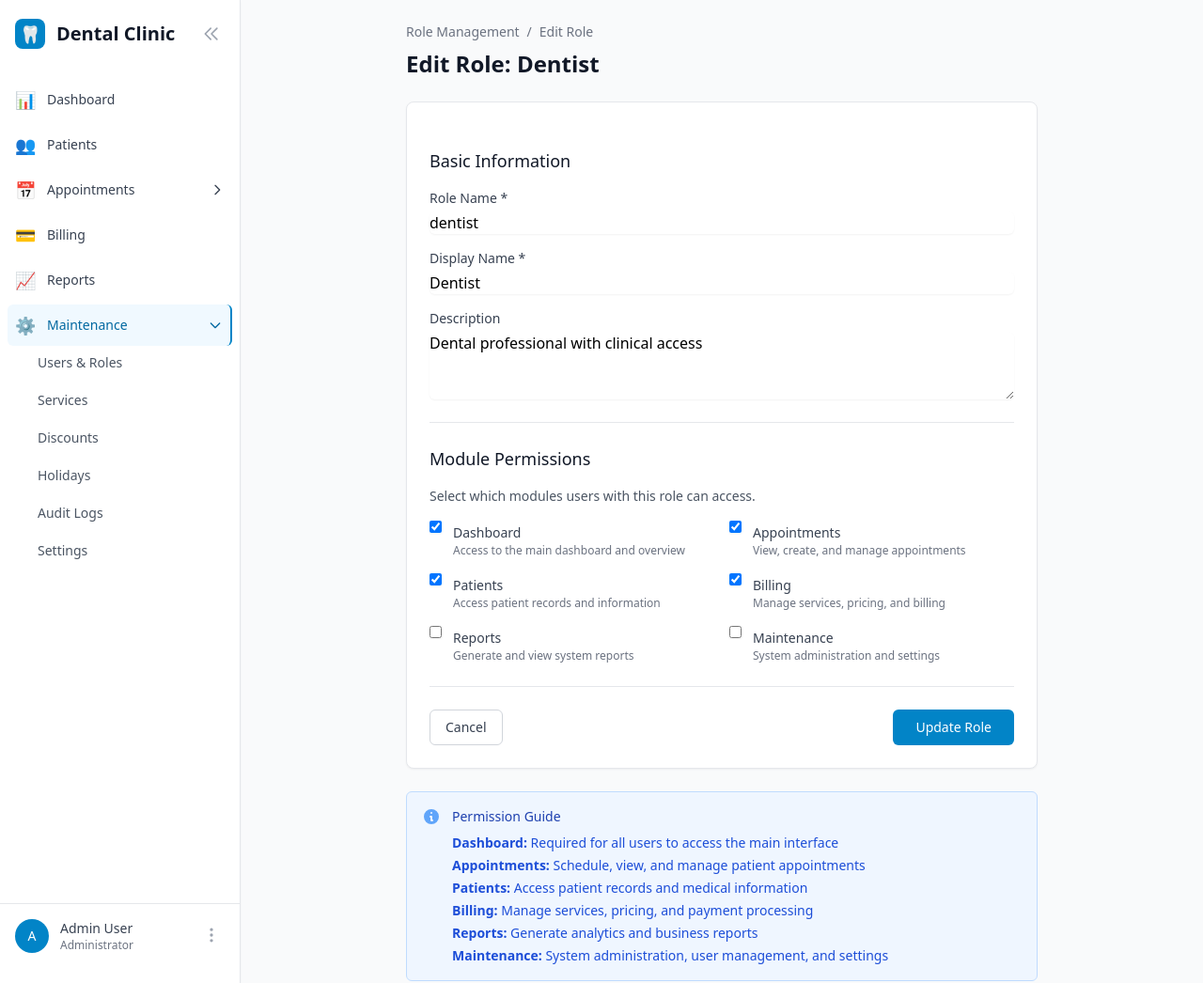
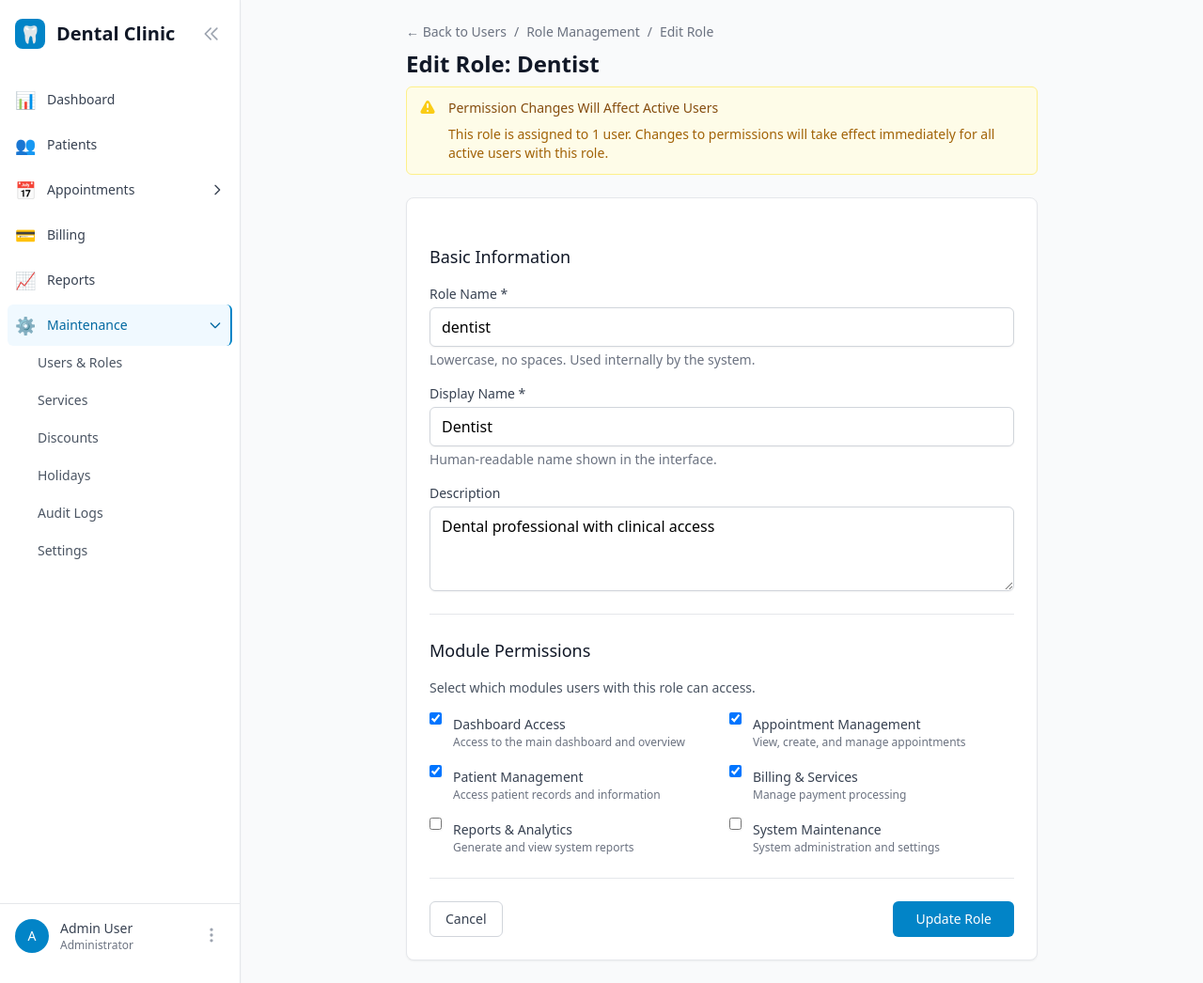
Before and after one commit to Aerzsu/dental-clinic, a Django app: page /users/roles/2/edit/ in a window 1280 px wide. Shown: the whole page at 94% size. Run offline with Django 4.2, Linux system fonts and the light colour scheme; a user stored in the database is signed in; data comes from the database, SQL or seed files in the repository; both versions use the stored data as it was after the commit; some libraries are stand-ins or nearby versions.

Commit message:
backup copy 8-10-2025 4PM -fixed a few maintenance module issues

```diff
--- a/appointments/forms.py
+++ b/appointments/forms.py
@@ -1,3 +1,4 @@
+#appointments/forms.py
 from django import forms
 from django.core.exceptions import ValidationError
 from django.utils import timezone
--- a/appointments/urls.py
+++ b/appointments/urls.py
@@ -1,3 +1,4 @@
+#appointments/urls.py
 from django.urls import path
 from . import views
 
--- a/appointments/views.py
+++ b/appointments/views.py
@@ -1,3 +1,4 @@
+#appointments/views.py
 from django.shortcuts import render, get_object_or_404, redirect
 from django.contrib.auth.mixins import LoginRequiredMixin
 from django.contrib.auth.decorators import login_required
--- a/templates/base.html
+++ b/templates/base.html
@@ -6,8 +6,6 @@
     <title>{% block title %}Dental Clinic Management System{% endblock %}</title>
     <script src="https://cdn.tailwindcss.com"></script>
     <script src="https://unpkg.com/alpinejs@3.x.x/dist/cdn.min.js" defer></script>
-    <script defer src="https://cdn.jsdelivr.net/npm/@alpinejs/collapse@3.x.x/dist/cdn.min.js"></script>
-    <script defer src="https://cdn.jsdelivr.net/npm/alpinejs@3.x.x/dist/cdn.min.js"></script>
     <script>
         tailwind.config = {
             theme: {
--- a/templates/users/role_form.html
+++ b/templates/users/role_form.html
@@ -7,9 +7,11 @@
 
 {% block content %}
 <div class="max-w-2xl mx-auto">
-    <!-- Header -->
+    <!-- Header with Back Navigation -->
     <div class="mb-6">
         <div class="flex items-center space-x-2 text-sm text-gray-500 mb-2">
+            <a href="{% url 'users:user_list' %}" class="hover:text-gray-700">← Back to Users</a>
+            <span>/</span>
             <a href="{% url 'users:role_list' %}" class="hover:text-gray-700">Role Management</a>
             <span>/</span>
             <span>{% if role.pk %}Edit Role{% else %}Add New Role{% endif %}</span>
@@ -17,15 +19,40 @@
         <h1 class="text-2xl font-bold text-gray-900">
             {% if role.pk %}
                 Edit Role: {{ role.display_name }}
+                {% if role.is_protected %}
+                    <span class="inline-flex items-center px-3 py-0.5 rounded-full text-sm font-medium bg-red-100 text-red-800 ml-3">
+                        🔒 Protected
+                    </span>
+                {% endif %}
             {% else %}
                 Add New Role
             {% endif %}
         </h1>
+
+        {% if role.pk and role.user_set.filter.count > 0 %}
+            <div class="mt-2 p-3 bg-yellow-50 border border-yellow-200 rounded-md">
+                <div class="flex">
+                    <div class="flex-shrink-0">
+                        <svg class="h-5 w-5 text-yellow-400" viewBox="0 0 20 20" fill="currentColor">
+                            <path fill-rule="evenodd" d="M8.257 3.099c.765-1.36 2.722-1.36 3.486 0l5.58 9.92c.75 1.334-.213 2.98-1.742 2.98H4.42c-1.53 0-2.493-1.646-1.743-2.98l5.58-9.92zM11 13a1 1 0 11-2 0 1 1 0 012 0zm-1-8a1 1 0 00-1 1v3a1 1 0 002 0V6a1 1 0 00-1-1z" clip-rule="evenodd" />
+                        </svg>
+                    </div>
+                    <div class="ml-3">
+                        <h3 class="text-sm font-medium text-yellow-800">
+                            Permission Changes Will Affect Active Users
+                        </h3>
+                        <div class="mt-2 text-sm text-yellow-700">
+                            <p>This role is assigned to {{ role.user_set.filter.count }} user{{ role.user_set.filter.count|pluralize }}. Changes to permissions will take effect immediately for all active users with this role.</p>
+                        </div>
+                    </div>
+                </div>
+            </div>
+        {% endif %}
     </div>
 
     <!-- Form -->
     <div class="bg-white rounded-lg shadow-sm border">
-        <form method="post" class="p-6 space-y-6">
+        <form method="post" class="p-6 space-y-6" onsubmit="return confirmChanges()">
             {% csrf_token %}
 
             <!-- Basic Information -->
@@ -92,7 +119,7 @@
                                     {% elif field.name == "perm_patients" %}
                                         Access patient records and information
                                     {% elif field.name == "perm_billing" %}
-                                        Manage services, pricing, and billing
+                                        Manage payment processing
                                     {% elif field.name == "perm_reports" %}
                                         Generate and view system reports
                                     {% elif field.name == "perm_maintenance" %}
@@ -150,26 +177,16 @@
         </form>
     </div>
 
-    <!-- Permission Guide -->
-    <div class="mt-6 bg-blue-50 border border-blue-200 rounded-md p-4">
-        <div class="flex">
-            <div class="flex-shrink-0">
-                <svg class="h-5 w-5 text-blue-400" viewBox="0 0 20 20" fill="currentColor">
-                    <path fill-rule="evenodd" d="M18 10a8 8 0 11-16 0 8 8 0 0116 0zm-7-4a1 1 0 11-2 0 1 1 0 012 0zM9 9a1 1 0 000 2v3a1 1 0 001 1h1a1 1 0 100-2v-3a1 1 0 00-1-1H9z" clip-rule="evenodd" />
-                </svg>
-            </div>
-            <div class="ml-3">
-                <h3 class="text-sm font-medium text-blue-800">Permission Guide</h3>
-                <div class="mt-2 text-sm text-blue-700 space-y-1">
-                    <p><strong>Dashboard:</strong> Required for all users to access the main interface</p>
-                    <p><strong>Appointments:</strong> Schedule, view, and manage patient appointments</p>
-                    <p><strong>Patients:</strong> Access patient records and medical information</p>
-                    <p><strong>Billing:</strong> Manage services, pricing, and payment processing</p>
-                    <p><strong>Reports:</strong> Generate analytics and business reports</p>
-                    <p><strong>Maintenance:</strong> System administration, user management, and settings</p>
-                </div>
-            </div>
-        </div>
-    </div>
 </div>
+
+<script>
+function confirmChanges() {
+    {% if role.pk and role.user_set.filter.count > 0 %}
+        const userCount = {{ role.user_set.filter.count }};
+        const message = `Are you sure you want to update this role? This will immediately affect ${userCount} user${userCount !== 1 ? 's' : ''} with this role.`;
+        return confirm(message);
+    {% endif %}
+    return true;
+}
+</script>
 {% endblock %}
--- a/users/forms.py
+++ b/users/forms.py
@@ -73,6 +73,7 @@ class UserForm(forms.ModelForm):
 
     def __init__(self, *args, **kwargs):
         self.is_update = kwargs.pop('is_update', False)
+        self.request_user = kwargs.pop('request_user', None)  # Pass current user from view
         super().__init__(*args, **kwargs)
 
         # Make password required for new users
@@ -80,6 +81,35 @@ class UserForm(forms.ModelForm):
             self.fields['password1'].required = True
             self.fields['password2'].required = True
             self.fields['password1'].help_text = "Password must be at least 8 characters long."
+
+        # Filter out archived roles from the dropdown
+        self.fields['role'].queryset = Role.objects.filter(is_archived=False).order_by('display_name')
+
+        # Protect admin users from changing their own role and is_active status
+        # Only apply protection if this is the last admin in the system
+        if (self.is_update and self.instance and self.request_user and
+            self.instance == self.request_user and
+            self.request_user.role and self.request_user.role.name == 'admin'):
+
+            # Check if this is the last admin
+            admin_count = User.objects.filter(
+                role__name='admin',
+                is_active=True
+            ).exclude(pk=self.instance.pk).count()
+
+            if admin_count == 0:  # This is the last admin
+                self.fields['role'].disabled = True
+                self.fields['is_active'].disabled = True
+
+        # Restrict is_active_dentist to only admin and dentist roles
+        if self.instance and self.instance.pk:  # Editing existing user
+            if self.instance.role and self.instance.role.name not in ['admin', 'dentist']:
+                self.fields['is_active_dentist'].disabled = True
+                self.fields['is_active_dentist'].help_text = "Only Admin and Dentist roles can accept appointments."
+        else:  # Creating new user - we'll handle this with JavaScript
+            self.fields['is_active_dentist'].widget.attrs.update({
+                'data-restricted-roles': 'admin,dentist'
+            })
 
     def clean(self):
         cleaned_data = super().clean()
@@ -164,9 +194,17 @@ class RoleForm(forms.ModelForm):
     def clean_name(self):
         name = self.cleaned_data['name'].lower().strip()
 
-        # Check for reserved names
-        if name in ['admin', 'dentist', 'staff'] and not self.instance.is_default:
-            raise forms.ValidationError("This name is reserved for default roles.")
+        # Only prevent new roles from using reserved names
+        # Allow editing existing roles (including default ones)
+        reserved_names = ['admin', 'dentist', 'staff']
+
+        if name in reserved_names:
+            # If this is an existing role with the same name, allow it (editing existing role)
+            if self.instance and self.instance.pk and self.instance.name == name:
+                return name
+            # If this is a new role or changing name to reserved name, prevent it
+            else:
+                raise forms.ValidationError("This name is reserved for system roles.")
 
         return name
 
--- a/users/urls.py
+++ b/users/urls.py
@@ -26,4 +26,5 @@ urlpatterns = [
     path('roles/create/', views.RoleCreateView.as_view(), name='role_create'),
     path('roles/<int:pk>/', views.RoleDetailView.as_view(), name='role_detail'),
     path('roles/<int:pk>/edit/', views.RoleUpdateView.as_view(), name='role_update'),
+    path('roles/<int:pk>/toggle-archive/', views.toggle_role_archive, name='role_toggle_archive'),
 ]
--- a/users/views.py
+++ b/users/views.py
@@ -7,125 +7,8 @@ from django.urls import reverse_lazy
 from django.views.generic import ListView, DetailView, CreateView, UpdateView
 from django.db.models import Q
 from django.http import JsonResponse
-from django.contrib.auth.forms import UserCreationForm
-from django import forms
 from .models import User, Role
-
-class UserForm(forms.ModelForm):
-    """Form for creating and updating users"""
-    password1 = forms.CharField(
-        label='Password',
-        widget=forms.PasswordInput,
-        required=False,
-        help_text="Leave blank to keep current password (for updates)"
-    )
-    password2 = forms.CharField(
-        label='Confirm Password',
-        widget=forms.PasswordInput,
-        required=False
-    )
-
-    class Meta:
-        model = User
-        fields = ['username', 'first_name', 'last_name', 'email', 'phone', 'role', 'is_active_dentist', 'is_active']
-        widgets = {
-            'username': forms.TextInput(attrs={'class': 'mt-1 block w-full rounded-md border-gray-300 shadow-sm focus:border-primary-500 focus:ring-primary-500'}),
-            'first_name': forms.TextInput(attrs={'class': 'mt-1 block w-full rounded-md border-gray-300 shadow-sm focus:border-primary-500 focus:ring-primary-500'}),
-            'last_name': forms.TextInput(attrs={'class': 'mt-1 block w-full rounded-md border-gray-300 shadow-sm focus:border-primary-500 focus:ring-primary-500'}),
-            'email': forms.EmailInput(attrs={'class': 'mt-1 block w-full rounded-md border-gray-300 shadow-sm focus:border-primary-500 focus:ring-primary-500'}),
-            'phone': forms.TextInput(attrs={'class': 'mt-1 block w-full rounded-md border-gray-300 shadow-sm focus:border-primary-500 focus:ring-primary-500'}),
-            'role': forms.Select(attrs={'class': 'mt-1 block w-full rounded-md border-gray-300 shadow-sm focus:border-primary-500 focus:ring-primary-500'}),
-        }
-
-    def __init__(self, *args, **kwargs):
-        self.is_update = kwargs.pop('is_update', False)
-        super().__init__(*args, **kwargs)
-
-        # Make password required for new users
-        if not self.is_update:
-            self.fields['password1'].required = True
-            self.fields['password2'].required = True
-
-    def clean(self):
-        cleaned_data = super().clean()
-        password1 = cleaned_data.get('password1')
-        password2 = cleaned_data.get('password2')
-
-        # Password validation for new users or when password is being changed
-        if password1 or password2:
-            if password1 != password2:
-                raise forms.ValidationError("Passwords don't match.")
-            if len(password1) < 8:
-                raise forms.ValidationError("Password must be at least 8 characters long.")
-
-        return cleaned_data
-
-    def save(self, commit=True):
-        user = super().save(commit=False)
-        password = self.cleaned_data.get('password1')
-
-        if password:
-            user.set_password(password)
-
-        if commit:
-            user.save()
-        return user
-
-class RoleForm(forms.ModelForm):
-    """Form for creating and updating roles"""
-
-    class Meta:
-        model = Role
-        fields = ['name', 'display_name', 'description', 'permissions']
-        widgets = {
-            'name': forms.TextInput(attrs={'class': 'mt-1 block w-full rounded-md border-gray-300 shadow-sm focus:border-primary-500 focus:ring-primary-500'}),
-            'display_name': forms.TextInput(attrs={'class': 'mt-1 block w-full rounded-md border-gray-300 shadow-sm focus:border-primary-500 focus:ring-primary-500'}),
-            'description': forms.Textarea(attrs={'class': 'mt-1 block w-full rounded-md border-gray-300 shadow-sm focus:border-primary-500 focus:ring-primary-500', 'rows': 3}),
-        }
-
-    def __init__(self, *args, **kwargs):
-        super().__init__(*args, **kwargs)
-
-        # Create permission checkboxes
-        permission_choices = [
-            ('dashboard', 'Dashboard'),
-            ('appointments', 'Appointments'),
-            ('patients', 'Patients'),
-            ('billing', 'Billing'),
-            ('reports', 'Reports'),
-            ('maintenance', 'Maintenance'),
-        ]
-
-        for perm_key, perm_label in permission_choices:
-            field_name = f'perm_{perm_key}'
-            initial_value = False
-
-            if self.instance and self.instance.permissions:
-                initial_value = self.instance.permissions.get(perm_key, False)
-
-            self.fields[field_name] = forms.BooleanField(
-                label=perm_label,
-                required=False,
-                initial=initial_value,
-                widget=forms.CheckboxInput(attrs={'class': 'rounded border-gray-300 text-primary-600 shadow-sm focus:border-primary-500 focus:ring-primary-500'})
-            )
-
-    def save(self, commit=True):
-        role = super().save(commit=False)
-
-        # Build permissions dict from checkboxes
-        permissions = {}
-        permission_keys = ['dashboard', 'appointments', 'patients', 'billing', 'reports', 'maintenance']
-
-        for perm_key in permission_keys:
-            field_name = f'perm_{perm_key}'
-            permissions[perm_key] = self.cleaned_data.get(field_name, False)
-
-        role.permissions = permissions
-
-        if commit:
-            role.save()
-        return role
+from .forms import UserForm, RoleForm  # Import forms from forms.py
 
 class UserListView(LoginRequiredMixin, ListView):
     """List all users with search and filtering functionality"""
@@ -153,7 +36,7 @@ class UserListView(LoginRequiredMixin, ListView):
                 Q(email__icontains=search_query)
             )
 
-        # Role filter
+        # Role filter - only show non-archived roles
         role_filter = self.request.GET.get('role_filter')
         if role_filter:
             if role_filter == 'no_role':
@@ -206,7 +89,8 @@ class UserListView(LoginRequiredMixin, ListView):
             'role_filter': self.request.GET.get('role_filter', ''),
             'status_filter': self.request.GET.get('status_filter', ''),
             'sort_by': self.request.GET.get('sort', 'username'),
-            'available_roles': Role.objects.all().order_by('display_name'),
+            # Only show non-archived roles in the filter dropdown
+            'available_roles': Role.objects.filter(is_archived=False).order_by('display_name'),
         })
         return context
 
@@ -237,6 +121,7 @@ class UserCreateView(LoginRequiredMixin, CreateView):
     def get_form_kwargs(self):
         kwargs = super().get_form_kwargs()
         kwargs['is_update'] = False
+        kwargs['request_user'] = self.request.user
         return kwargs
 
     def form_valid(self, form):
@@ -262,10 +147,24 @@ class UserUpdateView(LoginRequiredMixin, UpdateView):
     def get_form_kwargs(self):
         kwargs = super().get_form_kwargs()
         kwargs['is_update'] = True
+        kwargs['request_user'] = self.request.user
         return kwargs
 
     def form_valid(self, form):
-        messages.success(self.request, f'User {form.instance.username} updated successfully.')
+        # Additional validation for last admin protection
+        if (self.object.role and self.object.role.name == 'admin' and
+            form.cleaned_data.get('role') and form.cleaned_data['role'].name != 'admin'):
+
+            # Check if this would be removing the last admin
+            admin_count = User.objects.filter(
+                role__name='admin',
+                is_active=True
+            ).exclude(pk=self.object.pk).count()
+
+            if admin_count == 0:
+                messages.error(self.request, 'Cannot change role: This is the last admin user in the system.')
+                return super().form_invalid(form)
+
         return super().form_valid(form)
 
     def get_success_url(self):
@@ -285,6 +184,17 @@ def toggle_user_active(request, pk):
         messages.error(request, 'You cannot deactivate your own account.')
         return redirect('users:user_detail', pk=pk)
 
+    # Prevent deactivating the last admin
+    if (user.role and user.role.name == 'admin' and user.is_active):
+        admin_count = User.objects.filter(
+            role__name='admin',
+            is_active=True
+        ).exclude(pk=user.pk).count()
+
+        if admin_count == 0:
+            messages.error(request, 'Cannot deactivate: This is the last admin user in the system.')
+            return redirect('users:user_detail', pk=pk)
+
     user.is_active = not user.is_active
     user.save()
 
@@ -292,6 +202,38 @@ def toggle_user_active(request, pk):
     messages.success(request, f'User {user.username} has been {status}.')
 
     return redirect('users:user_detail', pk=pk)
+
+@login_required
+def toggle_role_archive(request, pk):
+    """Toggle role archive status"""
+    if not request.user.has_permission('maintenance'):
+        messages.error(request, 'You do not have permission to perform this action.')
+        return redirect('core:dashboard')
+
+    role = get_object_or_404(Role, pk=pk)
+
+    # Don't allow archiving protected roles (like admin)
+    if role.is_protected():
+        messages.error(request, 'Protected roles cannot be archived.')
+        return redirect('users:role_list')
+
+    # Toggle archive status
+    if role.is_archived:
+        role.is_archived = False
+        status_message = f'Role "{role.display_name}" has been restored.'
+    else:
+        role.is_archived = True
+        status_message = f'Role "{role.display_name}" has been archived.'
+
+        # Warn about users who will lose access
+        affected_users = role.user_set.filter(is_active=True).count()
+        if affected_users > 0:
+            status_message += f' {affected_users} user{"s" if affected_users != 1 else ""} with this role will lose system access until reassigned.'
+
+    role.save()
+    messages.success(request, status_message)
+
+    return redirect('users:role_detail', pk=pk)
 
 # Role Views
 class RoleListView(LoginRequiredMixin, ListView):
@@ -307,7 +249,18 @@ class RoleListView(LoginRequiredMixin, ListView):
         return super().dispatch(request, *args, **kwargs)
 
     def get_queryset(self):
-        return Role.objects.all().order_by('name')
+        # Show archived roles if requested, otherwise show only active
+        show_archived = self.request.GET.get('show_archived') == 'true'
+        if show_archived:
+            return Role.objects.all().order_by('is_archived', 'name')
+        else:
+            return Role.objects.filter(is_archived=False).order_by('name')
+
+    def get_context_data(self, **kwargs):
+        context = super().get_context_data(**kwargs)
+        context['show_archived'] = self.request.GET.get('show_archived') == 'true'
+        context['archived_count'] = Role.objects.filter(is_archived=True).count()
+        return context
 
 class RoleDetailView(LoginRequiredMixin, DetailView):
     """View role details"""
@@ -354,9 +307,9 @@ class RoleUpdateView(LoginRequiredMixin, UpdateView):
 
     def get_object(self):
         role = super().get_object()
-        # Prevent editing of default roles
-        if role.is_default:
-            messages.error(self.request, 'Default roles cannot be edited.')
+        # Only prevent editing of admin role (protected role)
+        if role.is_protected():
+            messages.error(self.request, 'Admin role cannot be edited.')
             return redirect('users:role_list')
         return role
 
```
Also changed, not shown: templates/users/role_detail.html (+50 -10 lines), templates/users/user_form.html (+29 -3 lines), users/models.py (+15 -2 lines), db.sqlite3, users/migrations/0002_role_is_archived.py (added), users/migrations/0003_fix_default_roles.py (added), users/migrations/0004_fix_active_dentist_permissions.py (added).
